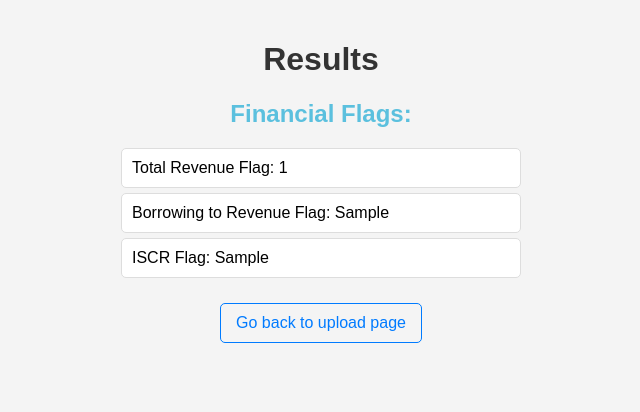
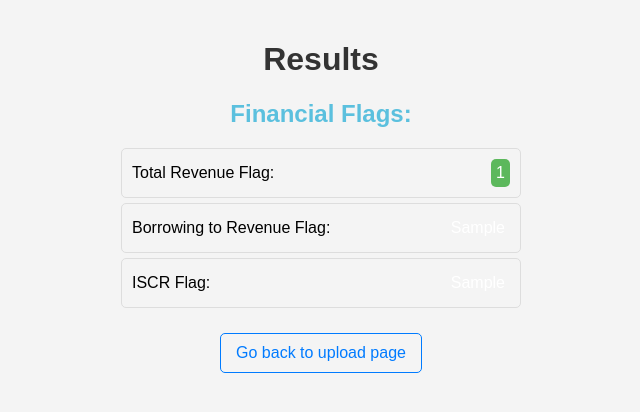
Before and after one commit to viseshagarwal/Karbon-Business-SDE-Assignent, a Flask app: template templates/results.html in a window 1280 px wide. Shown: the top 412 px of the page, without its empty margins (319-959 px from the left). Run offline with Flask 3, Linux system fonts and the light colour scheme; the template is opened without the code that fills it: most values are stand-ins (such as "Sample title", 1, 10 or a date in 2020).

Commit message:
Update README and results template with enhanced features and styling

```diff
--- a/templates/results.html
+++ b/templates/results.html
@@ -1,4 +1,4 @@
-<!DOCTYPE html>
+<!-- <!DOCTYPE html>
 <html lang="en">
   <head>
     <meta charset="UTF-8" />
@@ -70,4 +70,117 @@
       >Go back to upload page</a
     >
   </body>
+</html> -->
+
+<!DOCTYPE html>
+<html lang="en">
+  <head>
+    <meta charset="UTF-8" />
+    <meta name="viewport" content="width=device-width, initial-scale=1.0" />
+    <title>Results</title>
+    <style>
+      body {
+        font-family: Arial, sans-serif;
+        background-color: #f4f4f4;
+        margin: 0;
+        padding: 20px;
+        text-align: center;
+      }
+
+      h1 {
+        color: #333;
+      }
+
+      h2 {
+        color: #5bc0de; /* Bootstrap info color */
+      }
+
+      ul {
+        list-style-type: none; /* Remove bullets */
+        padding: 0;
+        text-align: left;
+        max-width: 400px;
+        margin: 0 auto; /* Center the list */
+      }
+
+      li {
+        border: 1px solid #ddd;
+        border-radius: 5px;
+        padding: 10px;
+        margin: 5px 0;
+        display: flex;
+        justify-content: space-between;
+        align-items: center;
+      }
+
+      .flag {
+        padding: 5px;
+        color: #fff; /* White text for contrast */
+        border-radius: 5px;
+      }
+
+      .green {
+        background-color: #5cb85c; /* Green for success */
+      }
+
+      .amber {
+        background-color: #f0ad4e; /* Amber for warning */
+      }
+
+      .red {
+        background-color: #d9534f; /* Red for danger */
+      }
+
+      a {
+        display: inline-block;
+        margin-top: 20px;
+        text-decoration: none;
+        color: #007bff;
+        padding: 10px 15px;
+        border: 1px solid #007bff;
+        border-radius: 5px;
+        transition: background-color 0.3s, color 0.3s;
+      }
+
+      a:hover {
+        background-color: #007bff;
+        color: #fff;
+      }
+    </style>
+  </head>
+  <body>
+    <h1>Results</h1>
+
+    <h2>Financial Flags:</h2>
+    <ul>
+      <li>
+        Total Revenue Flag:
+        <span
+          class="flag {% if flags.flags.TOTAL_REVENUE_5CR_FLAG == 1 %} green {% elif flags.flags.TOTAL_REVENUE_5CR_FLAG == 2 %} amber {% elif flags.flags.TOTAL_REVENUE_5CR_FLAG == 0 %} red {% endif %}"
+        >
+          {{ flags.flags.TOTAL_REVENUE_5CR_FLAG }}
+        </span>
+      </li>
+      <li>
+        Borrowing to Revenue Flag:
+        <span
+          class="flag {% if flags.flags.BORROWING_TO_REVENUE_FLAG == 1 %} green {% elif flags.flags.BORROWING_TO_REVENUE_FLAG == 2 %} amber {% elif flags.flags.BORROWING_TO_REVENUE_FLAG == 0 %} red {% endif %}"
+        >
+          {{ flags.flags.BORROWING_TO_REVENUE_FLAG }}
+        </span>
+      </li>
+      <li>
+        ISCR Flag:
+        <span
+          class="flag {% if flags.flags.ISCR_FLAG == 1 %} green {% elif flags.flags.ISCR_FLAG == 2 %} amber {% elif flags.flags.ISCR_FLAG == 0 %} red {% endif %}"
+        >
+          {{ flags.flags.ISCR_FLAG }}
+        </span>
+      </li>
+    </ul>
+
+    <a href="/" onclick="return confirm('Are you sure you want to go back?');"
+      >Go back to upload page</a
+    >
+  </body>
 </html>
```
Also changed, not shown: README.md, sequence.png (added).
